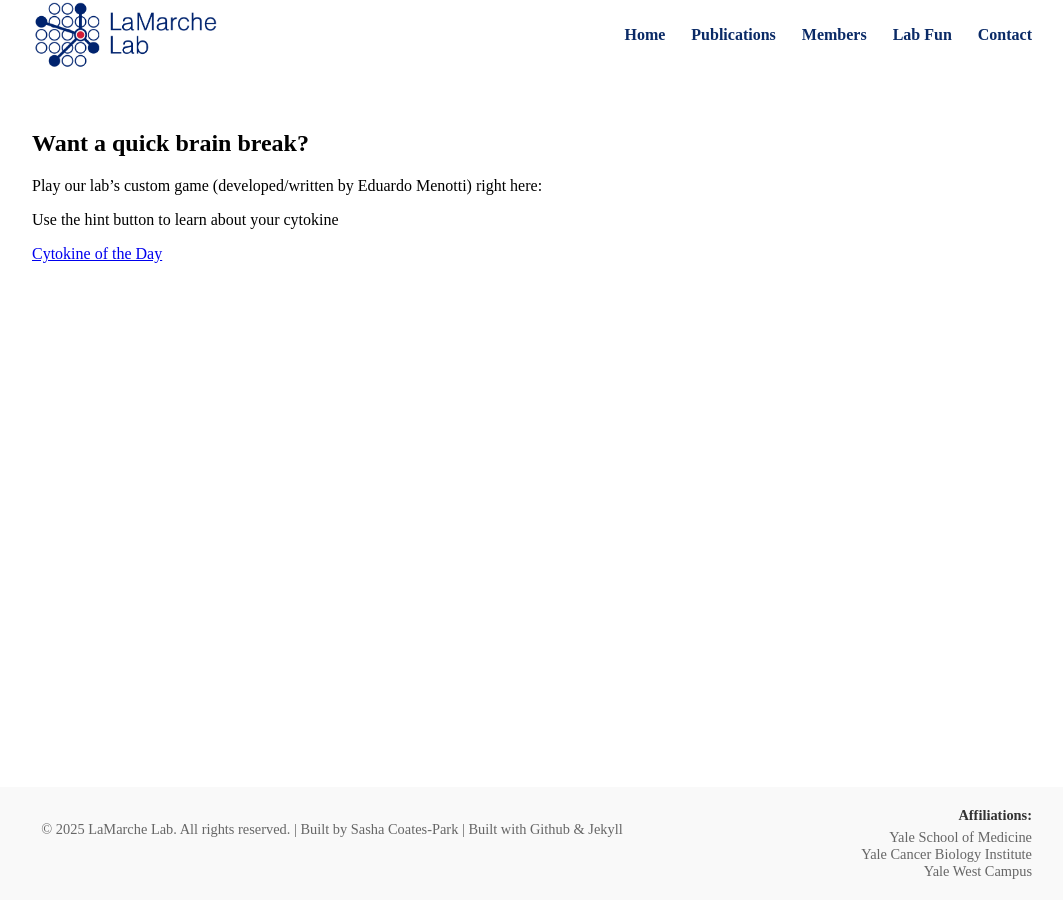
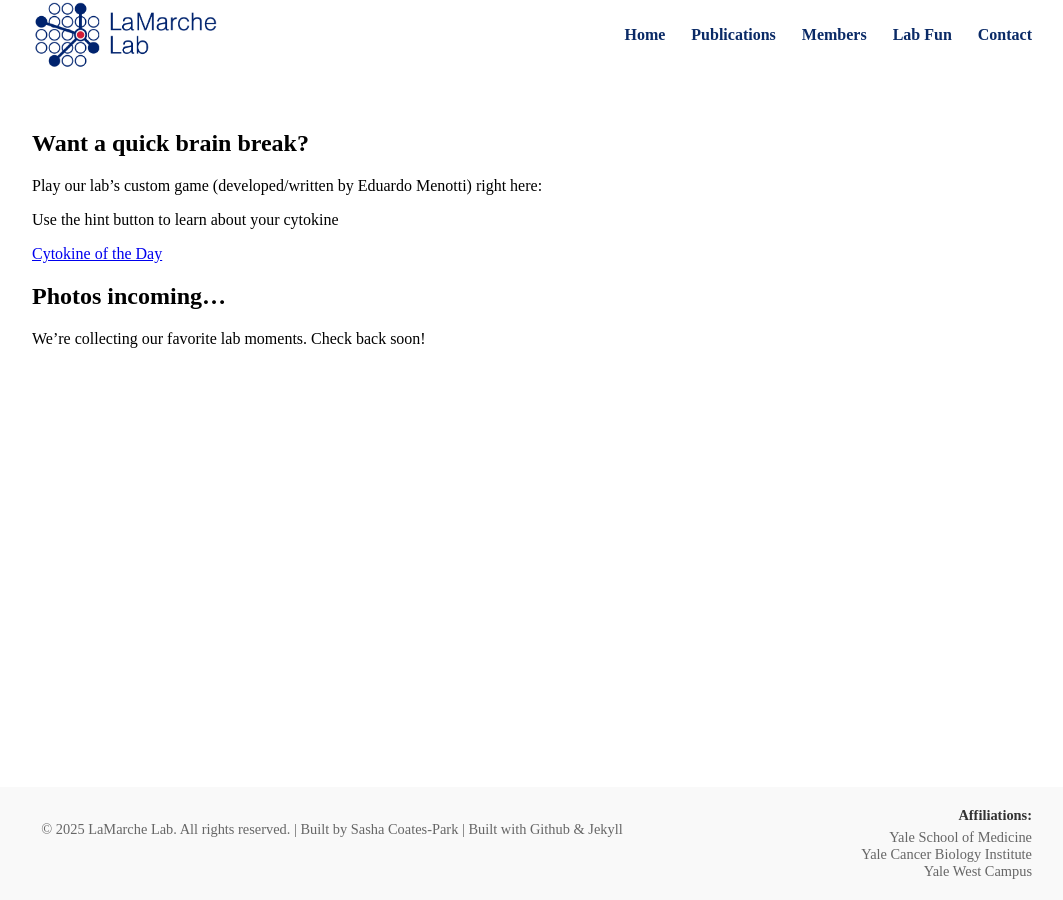
Before and after one commit to scoatespark/LaMarche-Lab, a Jekyll site: the page built from labfun.md, in a window 1280 px wide. Shown: the whole page, without its empty margins (108-1171 px from the left). Built offline with Jekyll 4.4.1, drawn with Linux system fonts in a browser that asks for light colours.

Commit message:
Update labfun.md

```diff
--- a/labfun.md
+++ b/labfun.md
@@ -9,3 +9,6 @@ permalink: /labfun/
 <p>Use the hint button to learn about your cytokine</p>
 
 [Cytokine of the Day](https://edumenotti.github.io/cytokine-wordle/)
+
+<h2>Photos incoming… </h2>
+<p>We’re collecting our favorite lab moments. Check back soon!</p>
```
